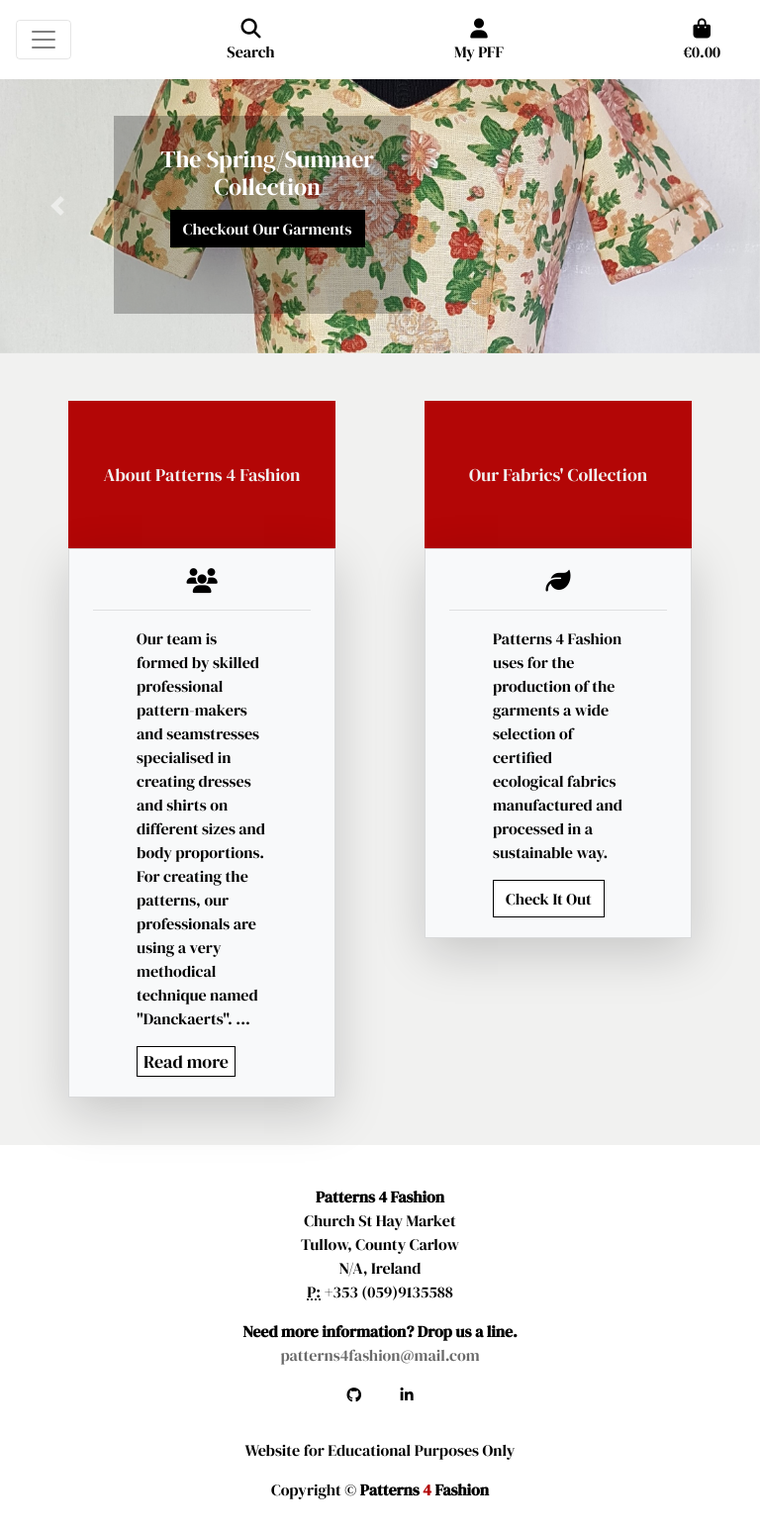
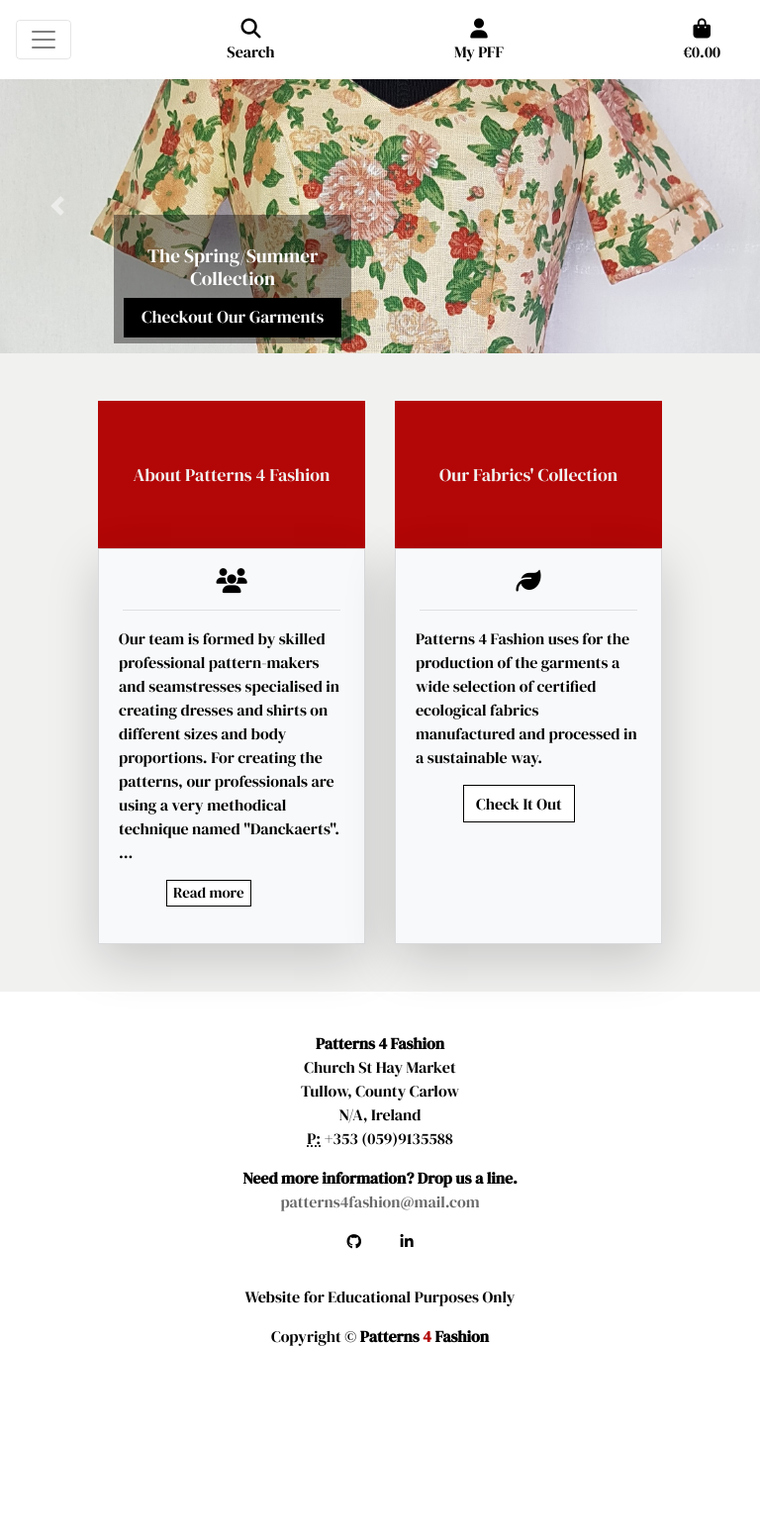
Before and after one commit to Code-Institute-Submissions/patterns_for_fashion, a Django app: page / in a window 768 px wide. Shown: the whole page at 99% size. After the commit the page ends 1360 px from the top, so only its background shows below. Run offline with Django 3.2, Linux system fonts and the light colour scheme; some libraries are stand-ins or nearby versions.

Commit message:
Fix cover text responsiveness on mobile

```diff
--- a/home/templates/home/index.html
+++ b/home/templates/home/index.html
@@ -10,18 +10,20 @@
 {% endblock %}
 
 {% block content %}
+    <div class="container-fluid pl-0 pr-0 w-100">
         <div class="row no-gutters">
             <div class="col-12">
                 <div id="carouselExampleControls" class="carousel slide" data-ride="carousel">
                     <div class="carousel-inner">
                         <div class="carousel-item active">
-                            <img class="d-block w-100" src="{% static 'dress1.jpg' %}" alt="First slide">
+                            <img class="d-block w-100" src="{% static 'dress1.jpg' %}" alt="Products link slide">
                             <div class="carousel-caption">
                                 <div class="row">
                                     <div class="col-12 col-md-3">
                                         <div class="cover-text">
                                             <h4>The Spring/Summer Collection</h4>
-                                            <a href="{% url 'products' %}" class="btn btn-black rounded-0">Checkout Our Garments</a>
+                                            <a href="{% url 'products' %}" class="btn btn-black rounded-0">Checkout Our
+                                                Garments</a>
                                         </div>
                                     </div>
                                 </div>
@@ -33,7 +35,7 @@
                                 <div class="row">
                                     <div class="col-12 col-md-3">
                                         <div class="cover-text">
-                                            <h5>Coming Soon!</h5>
+                                            <h4>Coming Soon!</h4>
                                             <p>Deliver custom made size garments!</p>
                                         </div>
                                     </div>
@@ -41,12 +43,12 @@
                             </div>
                         </div>
                         <div class="carousel-item">
-                            <img class="d-block w-100" src="{% static 'dress3.jpg' %}" alt="Third slide">
+                            <img class="d-block w-100" src="{% static 'dress3.jpg' %}" alt="Blog slide">
                             <div class="carousel-caption">
                                 <div class="row">
                                     <div class="col-12 col-md-3">
                                         <div class="cover-text">
-                                            <h4>Our latest news feeds</h4>
+                                            <h4>Read our latest news!</h4>
                                             <a href="{% url 'blog' %}" class="btn btn-black rounded-0">Checkout Our Blog</a>
                                         </div>
                                     </div>
@@ -67,10 +69,10 @@
                 </div>
             </div>
         </div>
-
+    </div>
     <div class="container">
-            <div class="row">
-                <div class="col-12 col-md-5 offset-1 mx-auto d-block">
+        <div class="row justify-content-center">
+            <div class="col-12 col-md-5 offset-1 mr-0 ml-0 d-block">
                 <h5 class="jumbotron mt-md-5 mb-0">About Patterns 4 Fashion</h5>
                 <div class="card bg-light shadow-lg mb-md-5">
                     <div class="card-body">
@@ -83,17 +85,20 @@
                             <span id="dots">...</span><span id="more">
                                 Dankckaerts technique is a very old and well thought system for creating clothing patterns
                                 and was developed in 1890 by the Danckaerts family: Mrs Danckaerts, tailor and her husband
-                                    Mr Danckaerts, engineer. Together they built the Danckaerts Fashion School which grew constantly
-                                    with every new generation of students and teachers. Their notable success was due to the very accurate
+                                Mr Danckaerts, engineer. Together they built the Danckaerts Fashion School which grew
+                                constantly
+                                with every new generation of students and teachers. Their notable success was due to the
+                                very accurate
                                 formulas and methodology they developed while studying the human body proportions which can
                                 be found in so many sizes and shapes.
                             </span>
                         </p>
-                            <button class="btn-outline-black ml-md-5 mr-md-5" onclick="myFunction()" id="myBtn">Read more</button>
+                        <button class="btn-outline-black ml-md-5 mr-md-5" onclick="myFunction()" id="myBtn">Read
+                            more</button>
                     </div>
                 </div>
             </div>
-                <div class="col-12 col-md-5 offset-1 mx-auto d-block">
+            <div class="col-12 col-md-5 offset-1 mr-0 ml-0 d-block">
                 <h5 class="jumbotron mt-md-5 mb-0">Our Fabrics' Collection</h5>
                 <div class="card bg-light shadow-lg mb-md-5">
                     <div class="card-body">
@@ -103,11 +108,11 @@
                             Patterns 4 Fashion uses for the production of the garments a wide selection of certified
                             ecological fabrics manufactured and processed in a sustainable way.
                         </p>
-                            <a target="_blank" href="https://www.ecologicaltextiles.nl/" class="btn btn-outline-black ml-md-5 mr-md-5">Check It Out</a>
+                        <a target="_blank" href="https://www.ecologicaltextiles.nl/"
+                            class="btn btn-outline-black ml-md-5 mr-md-5">Check It Out</a>
                     </div>
                 </div>
             </div>
-
         </div>
     </div>
 {% endblock %}
--- a/static/css/base.css
+++ b/static/css/base.css
@@ -132,17 +132,6 @@ address a:hover {
 .btn-black:active,
 .btn-black:focus {
     background: #b30606;
-    color: white;
-}
-
-.buy-button {
-    background: #b30606;
-    color: white;
-    min-width: 260px;
-}
-
-.buy-button:hover {
-    background: black;
     color: white;
 }
 
@@ -325,13 +314,18 @@ input[name='q']::placeholder {
     color: #17a2b8;
 }
 
+.carousel-item {
+    position: relative;
+}
+
 .cover-text {
+    top: -200px;
     font-size: 130%;
     width: 300px;
     height: 200px;
-    padding-top: 30px;
-    padding-left: 10px;
-    background-color: rgba(0,0,0,0.25);
+    padding-top: 60px;
+    background-color: rgba(0,0,0,0.4);
+    position: absolute;
 }
 
 /* ---------------------------------------------------------------Media Queries */
@@ -372,11 +366,6 @@ input[name='q']::placeholder {
         margin-top: 14px;
     }
 
-    .buy-button {
-        font-size: small;
-        min-width: 170px;
-    }
-
     .card-text {
         font-size: medium;
     }
@@ -389,9 +378,32 @@ input[name='q']::placeholder {
         font-size: 15px;
     }
 
-@media only screen and (max-width: 1024px) and (min-width: 1020px) {
+    .cover-text {
+        top: -100px;
+        font-size: 120%;
+        width: 240px;
+        height: 130px;
+        padding-top: 30px;
+        position: absolute;
+    }
+
+    .cover-text h4 {
+        font-size: 100%;
+    }
+
+    .cover-text a {
+        width: 220px;
+        height: 40px;
+        font-size: 90%;
+    }
+}
+
+@media only screen and (max-width: 1024px) and (min-width: 768px) {
     .card {
         font-size: 15px;
+        min-width: fit-content;
+        min-height: 400px;
+        align-items: center;
     }
 
     .card-body p {
```
Also changed, not shown: README.md. Lines whose indentation alone changed are shown as unchanged.
